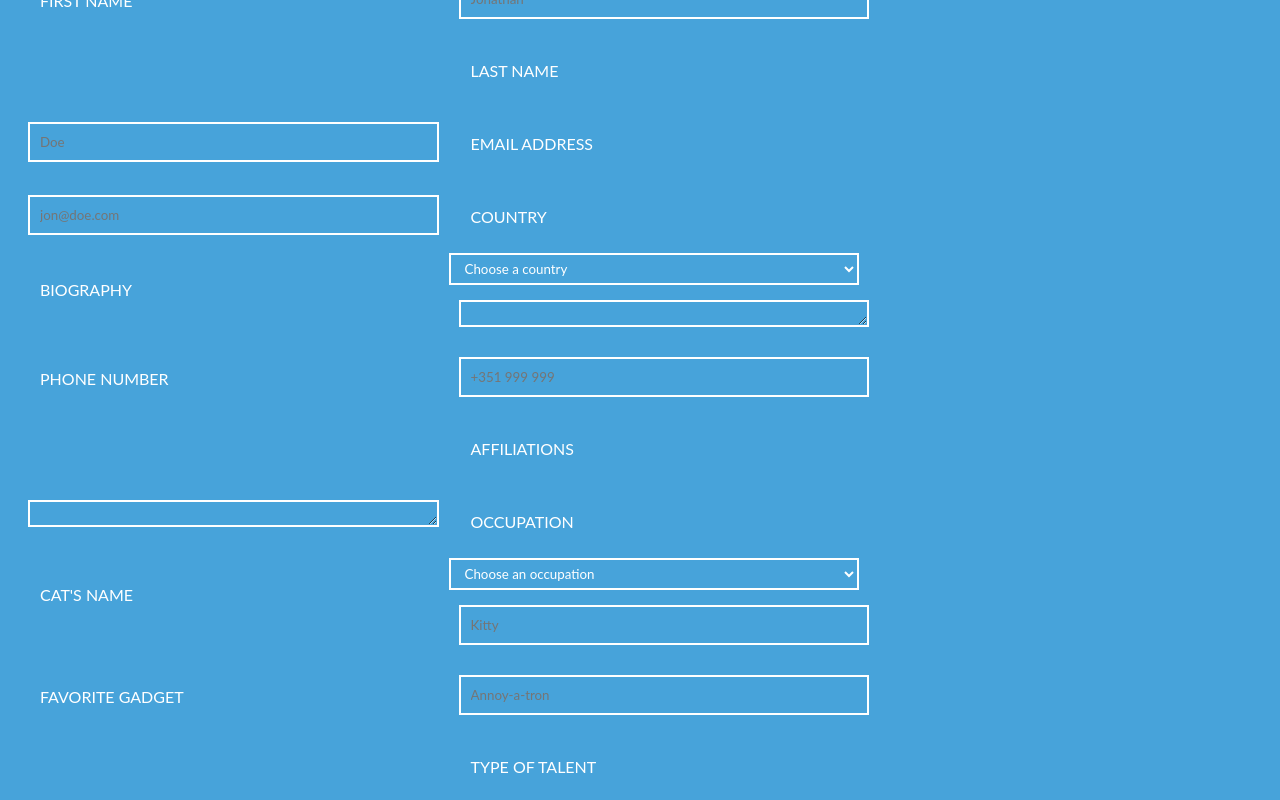
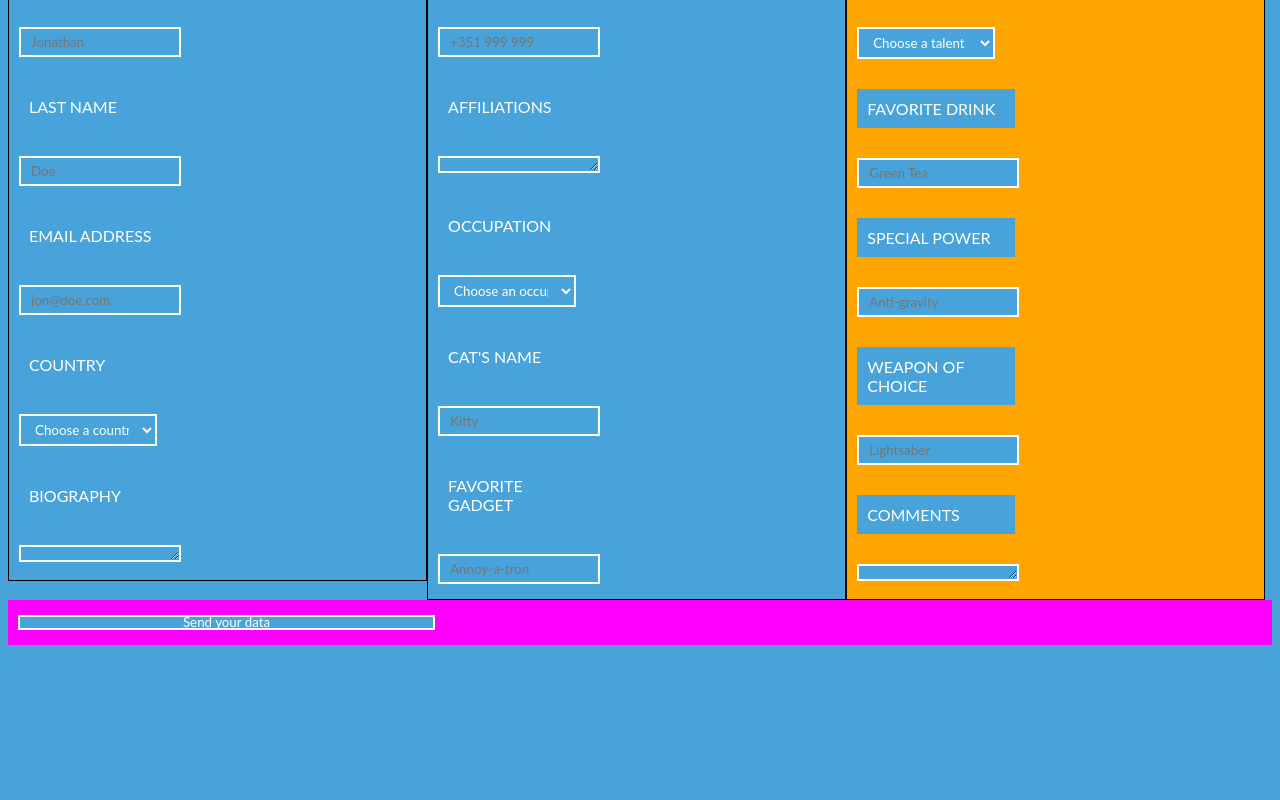
Before and after one commit to ShayHall/TIY-Assignments, a website: page MultiColumnForm/index.html in a window 1280 px wide. Shown: the part 186-986 px from the top of the page. After the commit the page ends 839 px from the top, so only its background shows below. Drawn offline with Linux system fonts and the light colour scheme.

Commit message:
Fix float and display. Add tracer bullets

```diff
--- a/MultiColumnForm/css/styles.css
+++ b/MultiColumnForm/css/styles.css
@@ -3,21 +3,27 @@
   background-color: #47a3da;
   color: #fff;
   border: 2px;
-  box-sizing: border-box;
 }
 
 container {
   width: 90%;
 }
 
-body, .main, div, form, header, h1, h2, nav, span {
-    border: 2px solid #47a3da;
+.cbp-mc-column {
+  float: left;
+  border: 1px solid black;
+  width: 33%;
 }
 
-label, .first_name {
-  border: 2px solid #47a3da;
-  text-transform: uppercase;
-    display:block;
+.cbp-mc-column:nth-child(3) {
+  background-color: orange;
+  float: left;
+  width: 33%;
+}
+
+.cbp-mc-submit-wrap {
+  background-color: magenta;
+  clear:both;
 }
 
 .cbp-mc-form input, .cbp-mc-form textarea, .cbp-mc-form select {
@@ -26,12 +32,15 @@ label, .first_name {
   line-height: 1.5px;
   width: 33%;
   border: 2px solid white;
-
 }
 
-.cbp-mc-form label, .cbp-mc-form input, .cbp-mc-form textarea{
-  float:left;
+.cbp-mc-form label, input, textarea, select{
   margin: 15px 10px;
   width: 33%;
   padding: 10px 10px;
 }
+
+label {
+  text-transform: uppercase;
+  display:block;
+}
```
